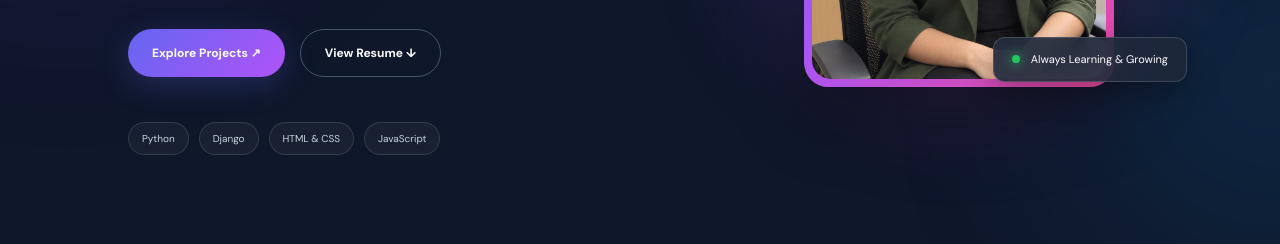
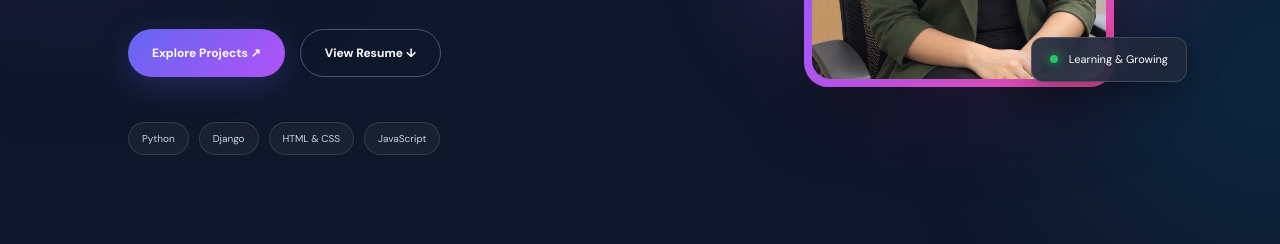
Before and after one commit to Hareeshma-95/Hareeshma-Portfolio-Repo, a plain HTML site: page index.html in a window 1280 px wide. Shown: the part 556-800 px from the top of the page. Drawn offline with nearby package versions, Linux system fonts and the light colour scheme.

Commit message:
update content

```diff
--- a/index.html
+++ b/index.html
@@ -94,7 +94,7 @@
 
         <div class="floating-card floating-bottom">
           <span class="availability-dot"></span>
-          Always Learning & Growing
+          Learning & Growing
         </div>
 
       </div>
```
